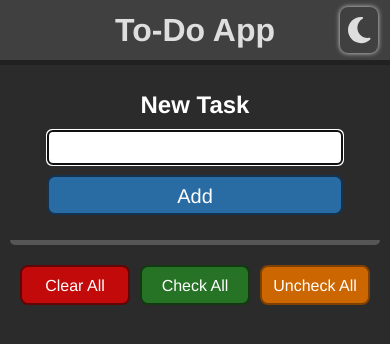
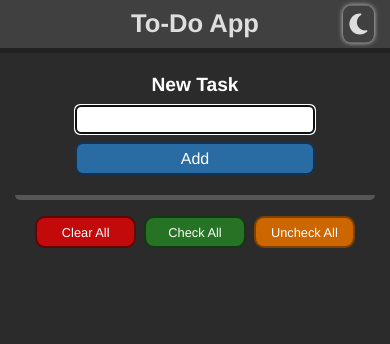
Before and after one commit to slim-codes/vue3-advanced-todo-list, a Vue app: page / in a window 390 px wide. Shown: the top 344 px of the page. Built offline with nearby package versions, Linux system fonts and the light colour scheme.

Commit message:
Made responsive

```diff
--- a/src/App.vue
+++ b/src/App.vue
@@ -1,4 +1,4 @@
-<template >
+<template>
   <TodoHeader @theme-toggled="changeTheme" :theme="darkTheme" />
   <TodoPanel @added-item="addItem" />
   <ControlButtons
@@ -40,19 +40,19 @@ export default {
     return {
       todoItems: [],
       previouslyToggled: "",
-      darkTheme: JSON.parse(localStorage.getItem('theme')) ?? true,
+      darkTheme: JSON.parse(localStorage.getItem("theme")) ?? true,
     };
   },
   watch: {
     todoItems: {
       handler() {
-        localStorage.setItem('todo-items', JSON.stringify(this.todoItems));
+        localStorage.setItem("todo-items", JSON.stringify(this.todoItems));
       },
       deep: true,
     },
     darkTheme() {
-      localStorage.setItem('theme', JSON.stringify(this.darkTheme));
-    }
+      localStorage.setItem("theme", JSON.stringify(this.darkTheme));
+    },
   },
   methods: {
     addItem(description) {
@@ -106,19 +106,24 @@ export default {
     },
     changeTheme() {
       this.darkTheme = !this.darkTheme;
-      document.body.classList.toggle('dark-theme');
-    }
+      document.body.classList.toggle("dark-theme");
+    },
   },
   mounted() {
-    this.todoItems = JSON.parse(localStorage.getItem('todo-items'));
-    if (this.darkTheme) document.body.classList.add('dark-theme');
+    this.todoItems = JSON.parse(localStorage.getItem("todo-items"));
+    if (this.darkTheme) document.body.classList.add("dark-theme");
   },
 };
 </script>
 
 <style lang="scss">
+html {
+  font: 62.5% / 1.15 sans-serif;
+}
+
 body {
   background-color: #eee;
+  font: 1.6rem / 1.25 "Helvetica Neue", Helvetica, Arial, sans-serif;
 }
 
 .dark-theme {
@@ -142,12 +147,12 @@ ul {
 .icon {
   font-size: 2rem;
   padding: 0.8rem;
-  box-shadow: inset 0 0 3px hsl(0, 0%, 45%);
+  box-shadow: inset 0 0 4px currentColor;
   border-radius: 8px;
   cursor: pointer;
 
   &--standard {
-    color: hsl(210, 35%, 45%);
+    color: hsl(215, 60%, 45%);
   }
 
   &--danger {
@@ -156,9 +161,14 @@ ul {
 }
 
 .btn {
-  padding: 1rem 1rem 0.8rem;
   border: 2px solid currentColor;
   cursor: pointer;
-  border-radius: 8px;
+  border-radius: 10px;
+}
+
+@media (max-width: 400px) {
+  html {
+    font-size: 50%;
+  }
 }
 </style>
--- a/src/assets/reset.css
+++ b/src/assets/reset.css
@@ -4,14 +4,8 @@
   box-sizing: border-box;
 }
 
-html {
-  font: 62.5% / 1.15 sans-serif;
-}
-
 body {
-  width: 100%;
   margin: 0;
-  font: 1.6rem/1.25 "Helvetica Neue", Helvetica, Arial, sans-serif;
 }
 
 button {
--- a/src/components/ControlButtons.vue
+++ b/src/components/ControlButtons.vue
@@ -48,11 +48,13 @@ export default {
   display: flex;
   justify-content: center;
   align-items: center;
-  width: 35rem;
+  width: 90%;
+  max-width: 40rem;
   margin: 2rem auto;
 
   * {
     flex: 1;
+    white-space: nowrap;
   }
 
   * + * {
@@ -61,26 +63,65 @@ export default {
 
   .btn {
     color: #fff;
+    padding: 1rem 0 0.7rem;
 
     &--generate {
       font-size: 1.8rem;
+      margin: 2rem 0;
+      max-width: 60%;
       background-color: hsl(180, 100%, 25%);
       border-color: hsl(180, 100%, 10%);
+      transition: background-color 0.1s;
+
+      &:hover {
+        background-color: hsl(180, 100%, 15%);
+      }
     }
 
     &--delete {
       background-color: hsl(0, 90%, 40%);
       border-color: hsl(0, 90%, 20%);
+      transition: background-color 0.1s;
+
+      &:hover {
+        background-color: hsl(0, 90%, 30%);
+      }
     }
 
     &--check {
       background-color: hsl(120, 50%, 30%);
       border-color: hsl(120, 50%, 15%);
+      transition: background-color 0.1s;
+
+      &:hover {
+        background-color: hsl(120, 50%, 22%);
+      }
     }
 
     &--uncheck {
       background-color: hsl(30, 100%, 40%);
       border-color: hsl(30, 100%, 25%);
+      transition: background-color 0.1s;
+
+      &:hover {
+        background-color: hsl(30, 100%, 32%);
+      }
+    }
+  }
+}
+
+@media (max-width: 300px) {
+  .controls {
+    margin: 1rem auto;
+
+    * {
+      padding: 0.7rem 0 0.5rem;
+      font-size: 11px;
+      border-radius: 7px;
+    }
+
+    * + * {
+      margin-left: 3px;
     }
   }
 }
--- a/src/components/TodoHeader.vue
+++ b/src/components/TodoHeader.vue
@@ -38,9 +38,7 @@ export default {
 
 <style lang="scss" scoped>
 .header {
-  position: sticky;
-  top: 0;
-  z-index: 1;
+  position: relative;
   background-color: hsl(0, 0%, 25%);
   color: #dedede;
   border-bottom: solid hsl(0, 0%, 13%) 5px;
@@ -52,11 +50,30 @@ export default {
   &__theme-toggle {
     position: absolute;
     top: 50%;
-    right: 1.2rem;
+    transform: translateY(-50%);
+    right: 2rem;
     font-size: 3rem;
-    transform: translateY(-50%);
     border: 0;
     box-shadow: 0 0 5px currentColor;
+    transition: background-color 0.1s;
+
+    &:hover {
+      background-color: #6e6e6e;
+    }
+  }
+}
+
+@media (max-width: 300px) {
+  .header {
+    &__heading {
+      text-align: left;
+      margin-left: 1rem;
+    }
+
+    &__theme-toggle {
+      font-size: 2.5rem;
+      right: 1rem;
+    }
   }
 }
 </style>
--- a/src/components/TodoItem.vue
+++ b/src/components/TodoItem.vue
@@ -98,16 +98,23 @@ export default {
   justify-content: space-between;
   align-items: center;
   margin: 1.5rem auto;
-  padding: 1rem 0;
-  border-bottom: 2px solid currentColor;
+  padding: 1.5rem 0;
+  border-radius: 2.5rem;
+  box-shadow: 0 0 5px 1px hsl(5, 100%, 70%);
+  transition: box-shadow 0.1s;
+
+  &:hover {
+    box-shadow: 0 0 5px 3px #999;
+  }
 
   /* CUSTOM CHECKBOX */
 
   &__checkbox {
     border: 3px solid currentColor;
-    width: 4rem;
-    height: 4rem;
-    border-radius: 8px;
+    margin-left: 1rem;
+    width: 3.5rem;
+    height: 3.5rem;
+    border-radius: 10px;
     cursor: pointer;
     -webkit-appearance: none;
     -moz-appearance: none;
@@ -122,7 +129,8 @@ export default {
     margin-left: 1rem;
     cursor: pointer;
     touch-action: manipulation;
-    transition: 0.4s;
+    transition: opacity 0.3s;
+    overflow: auto;
   }
 
   &__editing-input {
@@ -133,7 +141,8 @@ export default {
     padding: 0.8rem 0.5rem 0.5rem;
     margin-left: 1rem;
     border: 0;
-    box-shadow: inset 0 0 3px #39f;
+    outline: 0;
+    border-bottom: 2px solid hsl(205, 70%, 45%);
   }
 
   &__checkbox:checked + &__title {
@@ -151,16 +160,20 @@ export default {
     justify-content: center;
     align-items: center;
     width: 75px;
-    margin-left: 1.5rem;
-  }
+    margin: 0 1rem;
 
-  &__control-buttons > * + * {
-    margin-left: 0.8rem;
+    * {
+      width: 35%;
+    }
+
+    * + * {
+      margin-left: 0.8rem;
+    }
   }
 
   &__title + &__control-buttons {
     opacity: 0;
-    transition: 0.3s;
+    transition: opacity 0.3s;
   }
 
   &:hover > &__title + &__control-buttons {
@@ -174,10 +187,10 @@ export default {
     content: "";
     position: absolute;
     top: 50%;
-    left: 9px;
-    width: 18px;
-    height: 7px;
-    transform: translateY(-60%) rotate(-45deg);
+    left: 1.8rem;
+    width: 14px;
+    height: 6px;
+    transform: translateY(-65%) rotate(-45deg);
     border: solid;
     border-width: 0 0 5px 5px;
     opacity: 0;
@@ -187,4 +200,31 @@ export default {
     opacity: 1;
   }
 }
+
+@media (max-width: 400px) {
+  .todo-item {
+    &__checkbox {
+      border-radius: 8px;
+    }
+
+    &__checkbox::after {
+      left: 1.82rem;
+      width: 11px;
+      height: 5px;
+      border-width: 0 0 4px 4px;
+    }
+
+    &__control-buttons {
+      width: 54px;
+
+      * {
+        padding: 5px;
+      }
+
+      * + * {
+        margin-left: 0.3rem;
+      }
+    }
+  }
+}
 </style>
--- a/src/components/TodoPanel.vue
+++ b/src/components/TodoPanel.vue
@@ -41,7 +41,7 @@ export default {
 
 <style lang="scss" scoped>
 .todo-form {
-  width: min(100%, 95vw);
+  width: 95vw;
   max-width: 45rem;
   margin: 0 auto;
   display: flex;
@@ -58,7 +58,8 @@ export default {
   }
 
   &__input {
-    width: 80%;
+    width: 90%;
+    max-width: 30rem;
     padding: 0.4rem;
     font-size: 2rem;
     border: 2px solid #558eaf;
@@ -67,7 +68,8 @@ export default {
 
   &__submit-button {
     color: #fff;
-    width: 80%;
+    width: 90%;
+    max-width: 30rem;
     margin: 1rem 0 2.5rem;
     font-size: 2rem;
     padding: 0.8rem 0 0.5rem;
@@ -75,6 +77,11 @@ export default {
     border: 2px solid hsl(210, 60%, 20%);
     border-radius: 8px;
     cursor: pointer;
+    transition: background-color 0.1s;
+
+    &:hover {
+      background-color: hsl(207, 60%, 30%);
+    }
   }
 }
 </style>
```
